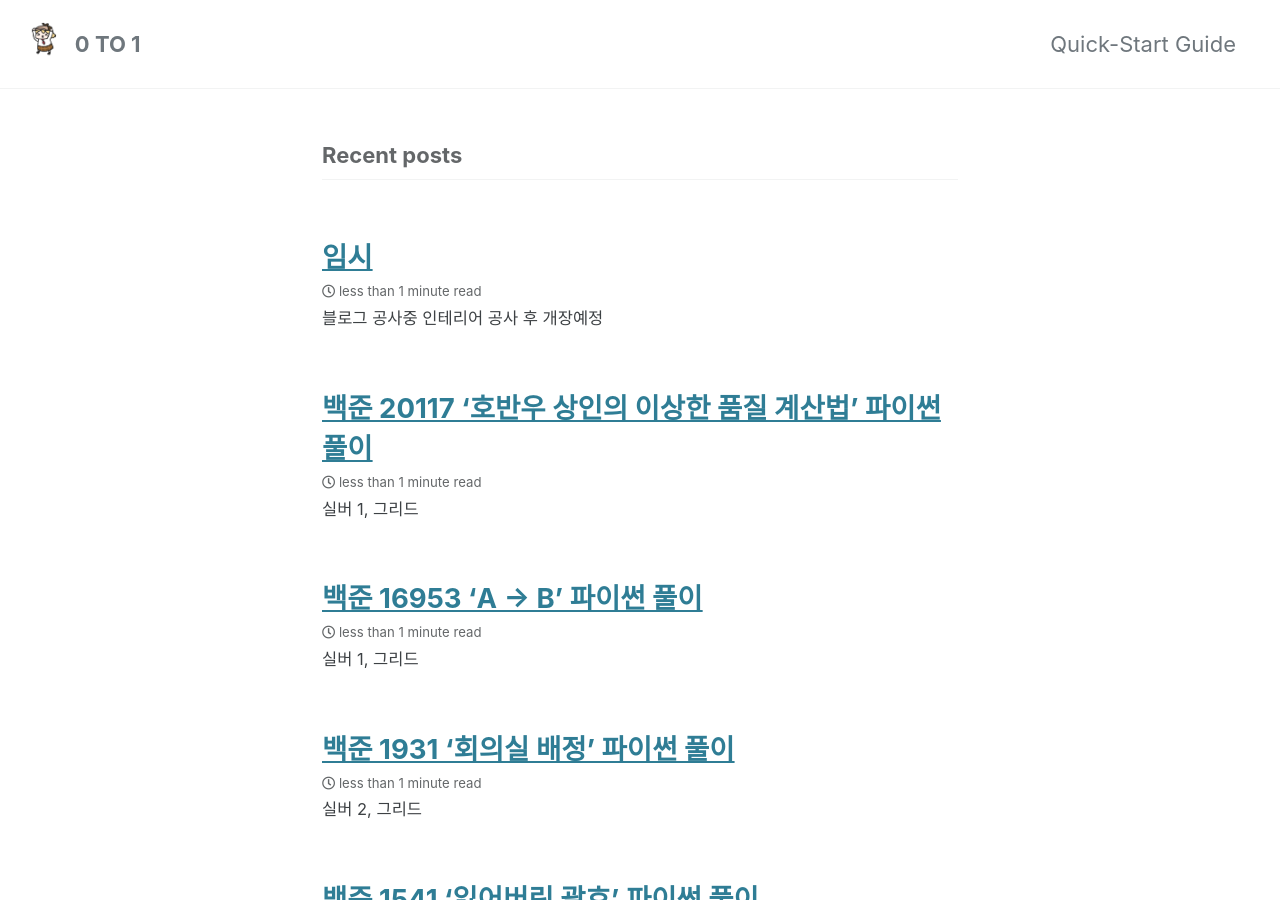
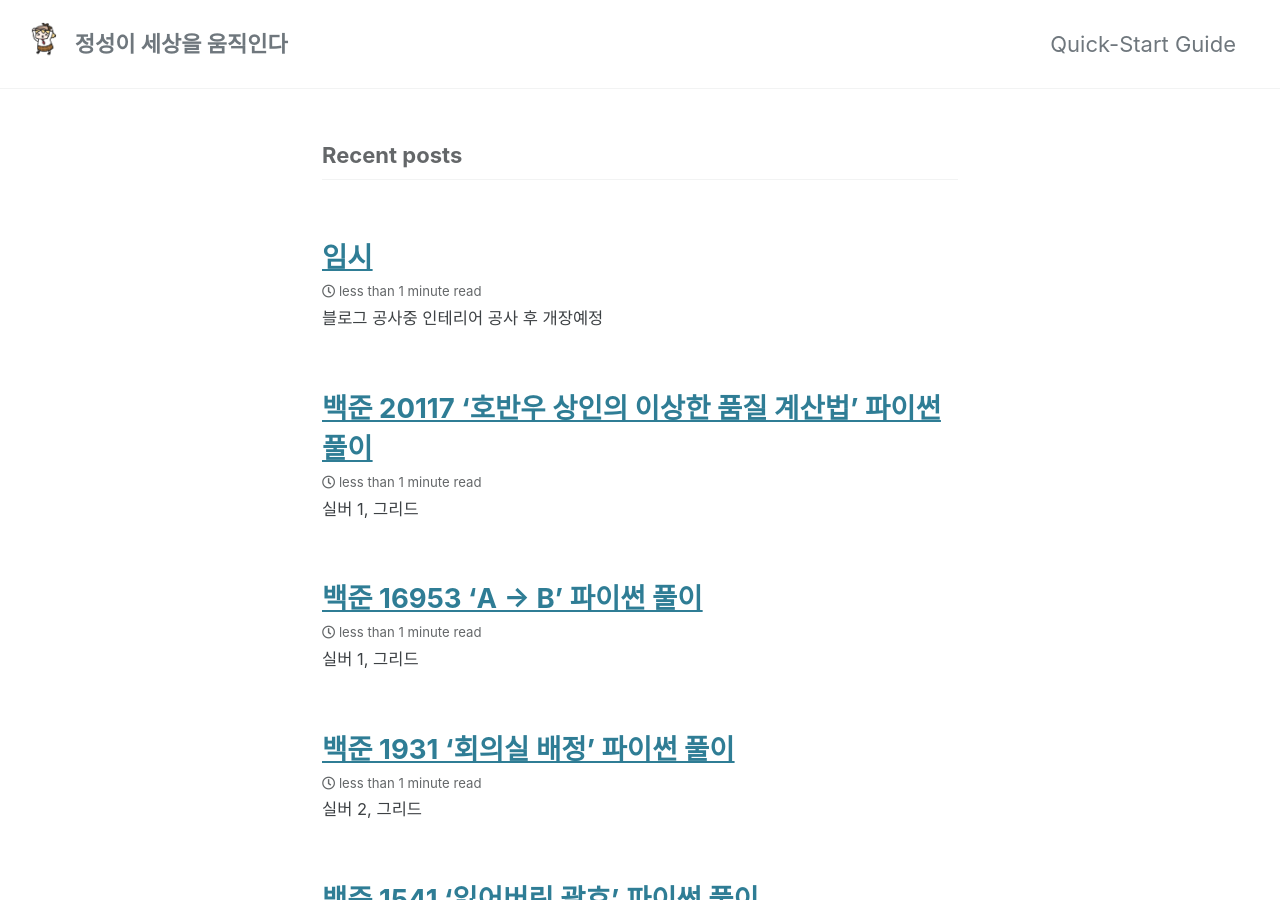
Before and after one commit to Donghee4/old_github, a Jekyll site: the page built from index.markdown, in a window 1280 px wide and 900 px high. Built offline with Jekyll 4.4.1, drawn with Linux system fonts in a browser that asks for light colours; cached includes are drawn as plain includes; the list of posts is cut into pages by our own code.

Commit message:
제목바꾸기

```diff
--- a/_config.yml
+++ b/_config.yml
@@ -16,7 +16,7 @@ minimal_mistakes_skin    : "default" # "air", "aqua", "contrast", "dark", "dirt"
 
 # Site Settings
 locale                   : "en-US"
-title                    : "0 TO 1"
+title                    : "정성이 세상을 움직인다"
 title_separator          : "-"
 subtitle                 : # site tagline that appears below site title in masthead
 name                     : "name?"
```
